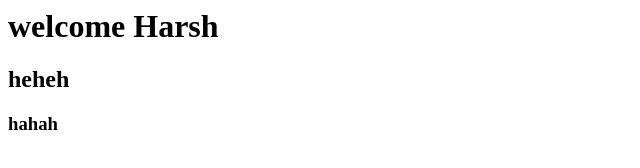
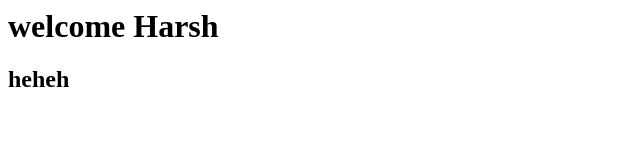
Before and after one commit to harsh1238/gittutrepo, a plain HTML site: page index.html in a window 1280 px wide. Shown: the full height of the page, 0-640 px from the left. Drawn offline with Linux system fonts and the light colour scheme.

Commit message:
Revert "Update index.html"
This reverts commit d962a693bee4603520fe52654a123bb3ff64eff6.

```diff
--- a/index.html
+++ b/index.html
@@ -2,7 +2,6 @@
 	<body>
 		<h1>welcome Harsh</h1>
 		<h2> heheh</h2>
-		<h3> hahah<h3>
 
 	<body>
 </html>
```
